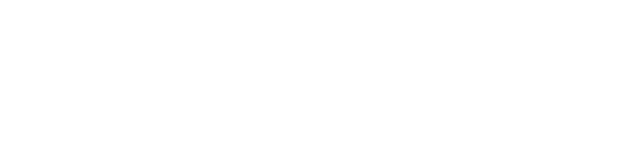
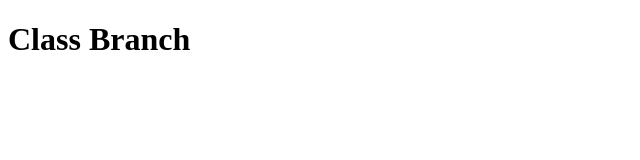
Before and after one commit to NajamMoin/Project2, a plain HTML site: page index.html in a window 1280 px wide. Shown: the whole page, without its empty margins (0-640 px from the left). Drawn offline with Linux system fonts and the light colour scheme.

Commit message:
Third commit

```diff
--- a/index.html
+++ b/index.html
@@ -7,6 +7,6 @@
     <title>Document</title>
 </head>
 <body>
-
+<h1>Class Branch</h1>
 </body>
 </html>
```
